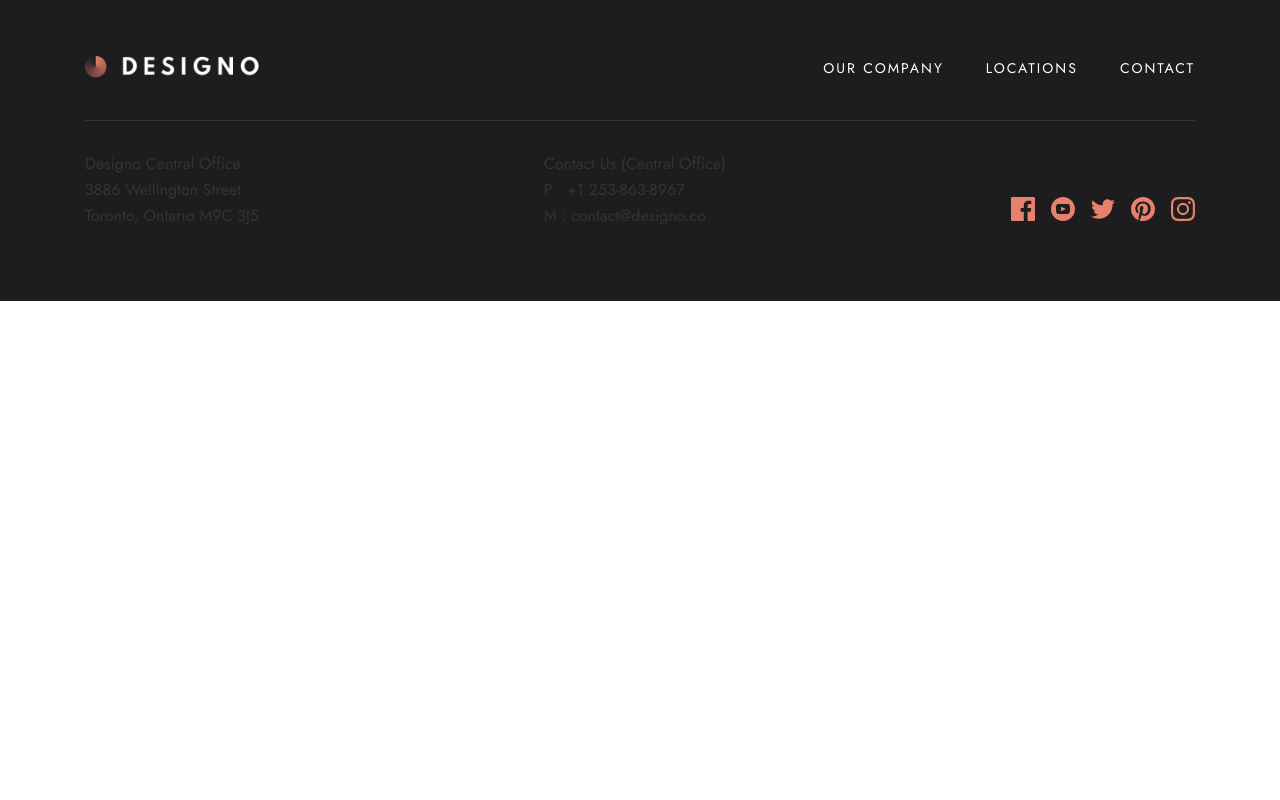
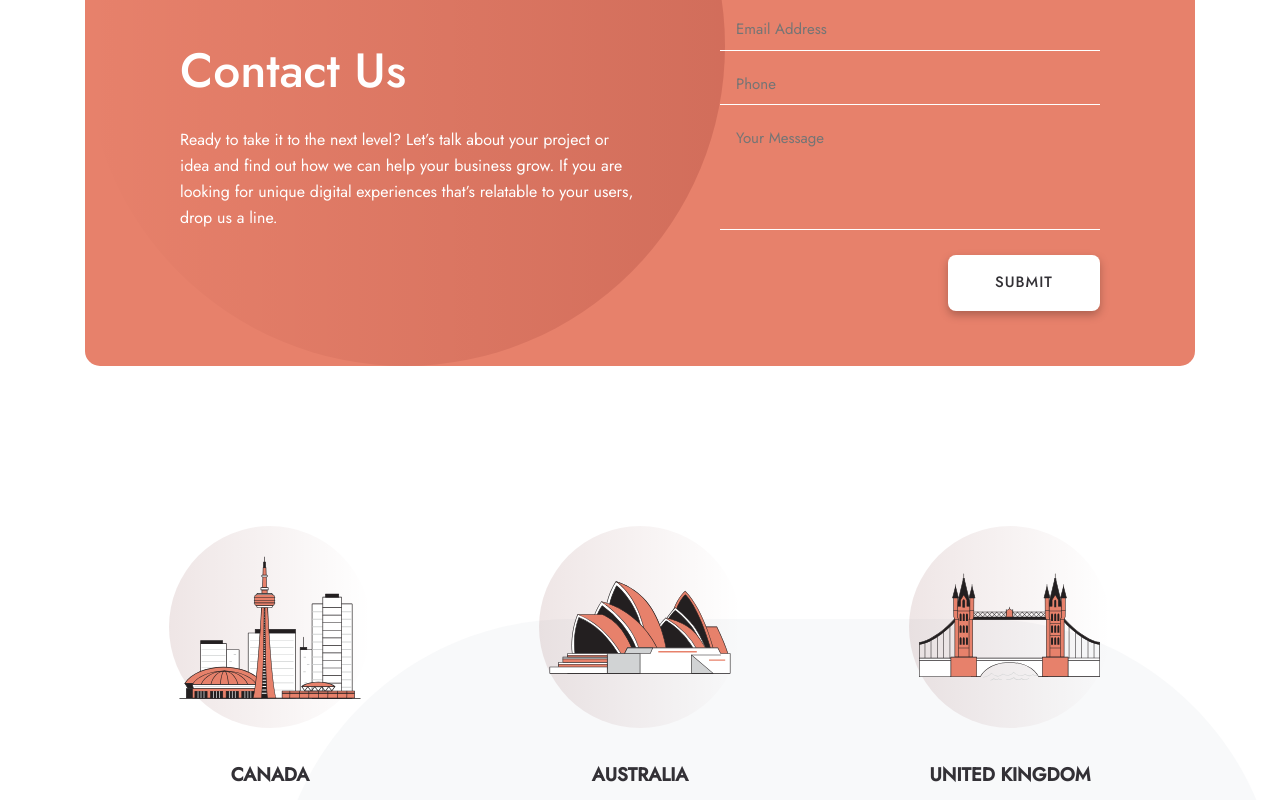
Before and after one commit to MaxTarasevich/designo-multi-page-website-react, a React (Create React App) app: page /contact in a window 1280 px wide. Shown: the part 240-1040 px from the top of the page. Before the commit the page ends 800 px from the top, so only its background shows below. Built offline with nearby package versions, Linux system fonts and the light colour scheme.

Commit message:
feat: add form component, finish desktop version

```diff
--- a/src/components/aboutCards/AboutCards.scss
+++ b/src/components/aboutCards/AboutCards.scss
@@ -16,6 +16,16 @@
         z-index: -1;
     }
 
+    &-contact{
+        top:0px;
+        padding-bottom: 160px;
+
+        &::before{
+            top: 250px;
+            right: 0%;
+        }
+    }
+
     .container{
         display: flex;
         justify-content: space-around;
--- a/src/components/aboutCards/AboutCards.tsx
+++ b/src/components/aboutCards/AboutCards.tsx
@@ -24,9 +24,13 @@ const CardsData = [
     },
 ]
 
-const AboutCards = () => {
+interface Props{
+    contact?:boolean
+}
+
+const AboutCards:React.FC<Props> = ({contact}) => {
   return (
-    <div className="aboutCards">
+    <div className={`aboutCards ${contact ? 'aboutCards-contact' : ''}`}>
         <Wrapper>
 
             {CardsData.map((el)=>(
--- a/src/components/aboutHeader/AboutHeader.scss
+++ b/src/components/aboutHeader/AboutHeader.scss
@@ -17,6 +17,11 @@
         overflow: hidden;
     }
 
+    &-contact{
+        padding-bottom:0px;
+        background-image: none;
+    }
+
     &__content{
         padding: 135px 82px 135px 95px;
         max-width: 635px
--- a/src/components/aboutHeader/AboutHeader.tsx
+++ b/src/components/aboutHeader/AboutHeader.tsx
@@ -1,28 +1,42 @@
 import React from 'react'
+import Button from '../button/Button'
+import ContactForm from '../contactForm/ContactForm'
 
 import Wrapper from '../wrapper/Wrapper'
 
-import images from '../../constants/images'
-
 import './AboutHeader.scss'
 
+interface Props{
+    title:string
+    text:string
+    image?:string
+    contact?:boolean
+}
 
-const AboutHeader = () => {
+
+
+const AboutHeader:React.FC<Props> = ({title,text,image,contact}) => {
   return (
-    <header className="aboutHeader">
+    <header className={`aboutHeader ${contact ? 'aboutHeader-contact' : ''}`}>
         <Wrapper>
             <div className="aboutHeader__content">
                 <h1 className="aboutHeader__title">
-                    About Us
+                    {title}
                 </h1>
                 <p className="aboutHeader__text">
-                    Founded in 2010, we are a creative agency that produces lasting results for our clients. We’ve partnered with many startups, corporations, and nonprofits alike to craft designs that make real impact. We’re always looking forward to creating brands, products, and digital experiences that connect with our clients’ audiences.
+                    {text}
                 </p>
             </div>
 
-            <div className="aboutHeader__image">
-                <img src={images.aboutHero} alt="About Us" />
-            </div>
+            {
+                contact ?
+                    <ContactForm />
+                :
+                    <div className="aboutHeader__image">
+                        <img src={image} alt="About Us" />
+                    </div>
+            }
+
         </Wrapper>
     </header>
   )
--- a/src/components/button/Button.scss
+++ b/src/components/button/Button.scss
@@ -2,6 +2,7 @@
 @use '../../styles/colors.scss' as *;
 
 .btn{
+    min-width: 152px;
     padding: 18px 24px;
     background-color: $white;
     filter: drop-shadow(0px 4px 4px rgba(0, 0, 0, 0.25));
--- /dev/null
+++ b/src/components/contactForm/ContactForm.scss
@@ -0,0 +1,30 @@
+@use '../../styles/colors.scss' as *;
+@use '../../styles/typography.scss' as *;
+
+.form{
+    min-width: 380px;
+    padding: 55px 0;
+    display: flex;
+    flex-direction: column;
+    gap: 25px;
+
+    .btn{
+        align-self: flex-end;
+    }
+
+    input,
+    textarea{
+        padding:0px 16px 11px;
+        background-color: inherit;
+        outline: none;
+        border: none;
+        border-bottom: 1px solid $white;
+        color: $white;
+        font-size: 15px;
+    }
+
+    &__textarea{
+        flex-grow: 1;
+        resize: none;
+    }
+}
--- /dev/null
+++ b/src/components/contactForm/ContactForm.tsx
@@ -0,0 +1,22 @@
+import React from 'react'
+import Button from '../button/Button'
+
+import './ContactForm.scss'
+
+const ContactForm = () => {
+  return (
+    <form action="#"
+            className="form"
+            onSubmit={(e)=>{
+                e.preventDefault()
+            }}>
+        <input type="text" placeholder='Name' />
+        <input type="email" placeholder='Email Address' />
+        <input type="tel"  placeholder='Phone'/>
+        <textarea className="form__textarea" placeholder='Your Message'></textarea>
+        <Button dark={false} text={'Submit'} />
+    </form>
+  )
+}
+
+export default ContactForm
--- a/src/pages/About.tsx
+++ b/src/pages/About.tsx
@@ -25,12 +25,21 @@ const AboutCardInfoData=[
   }
 ]
 
+
+const AboutHeaderData = {
+  title:'About Us',
+  text:'Founded in 2010, we are a creative agency that produces lasting results for our clients. We’ve partnered with many startups, corporations, and nonprofits alike to craft designs that make real impact. We’re always looking forward to creating brands, products, and digital experiences that connect with our clients’ audiences.',
+  image:`${images.aboutHero}`
+}
+
 const About = () => {
   return (
     <>
     <Nav dark={false}/>
 
-    <AboutHeader />
+    <AboutHeader title={AboutHeaderData.title}
+                  text={AboutHeaderData.text}
+                  image={AboutHeaderData.image} />
 
     <AboutInfo img={AboutCardInfoData[0].img}
                   title={AboutCardInfoData[0].title}
--- a/src/pages/Contact.tsx
+++ b/src/pages/Contact.tsx
@@ -1,12 +1,26 @@
 import React from 'react'
+import AboutCards from '../components/aboutCards/AboutCards'
+import AboutHeader from '../components/aboutHeader/AboutHeader'
 
 import Footer from '../components/footer/Footer'
 import Nav from '../components/navigation/Nav'
+
+
+const ContactHeaderData = {
+  title:'Contact Us',
+  text:'Ready to take it to the next level? Let’s talk about your project or idea and find out how we can help your business grow. If you are looking for unique digital experiences that’s relatable to your users, drop us a line.',
+}
 
 const Contact = () => {
   return (
     <>
       <Nav dark={false}/>
+
+      <AboutHeader title={ContactHeaderData.title}
+                    text={ContactHeaderData.text}
+                    contact={true} />
+
+      <AboutCards contact={true}/>
 
       <Footer />
     </>
```
